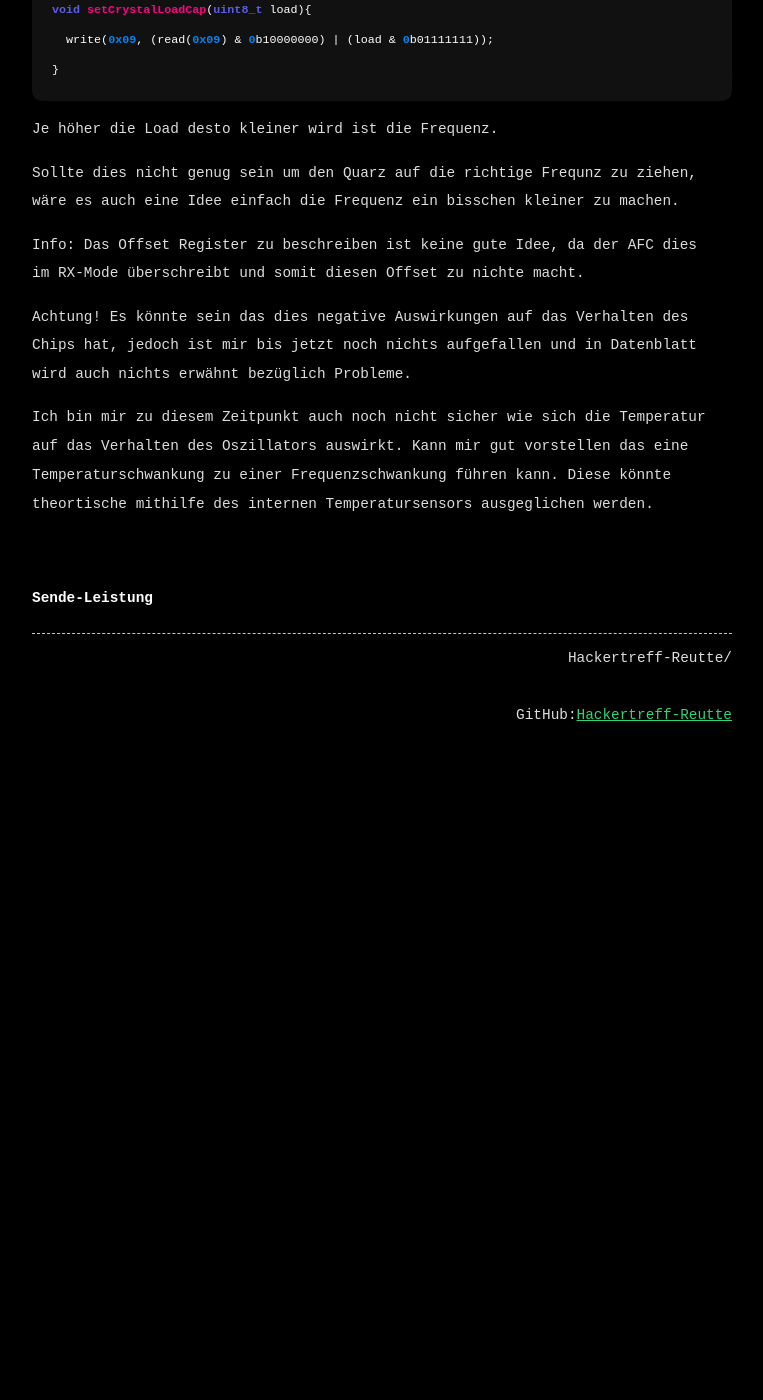
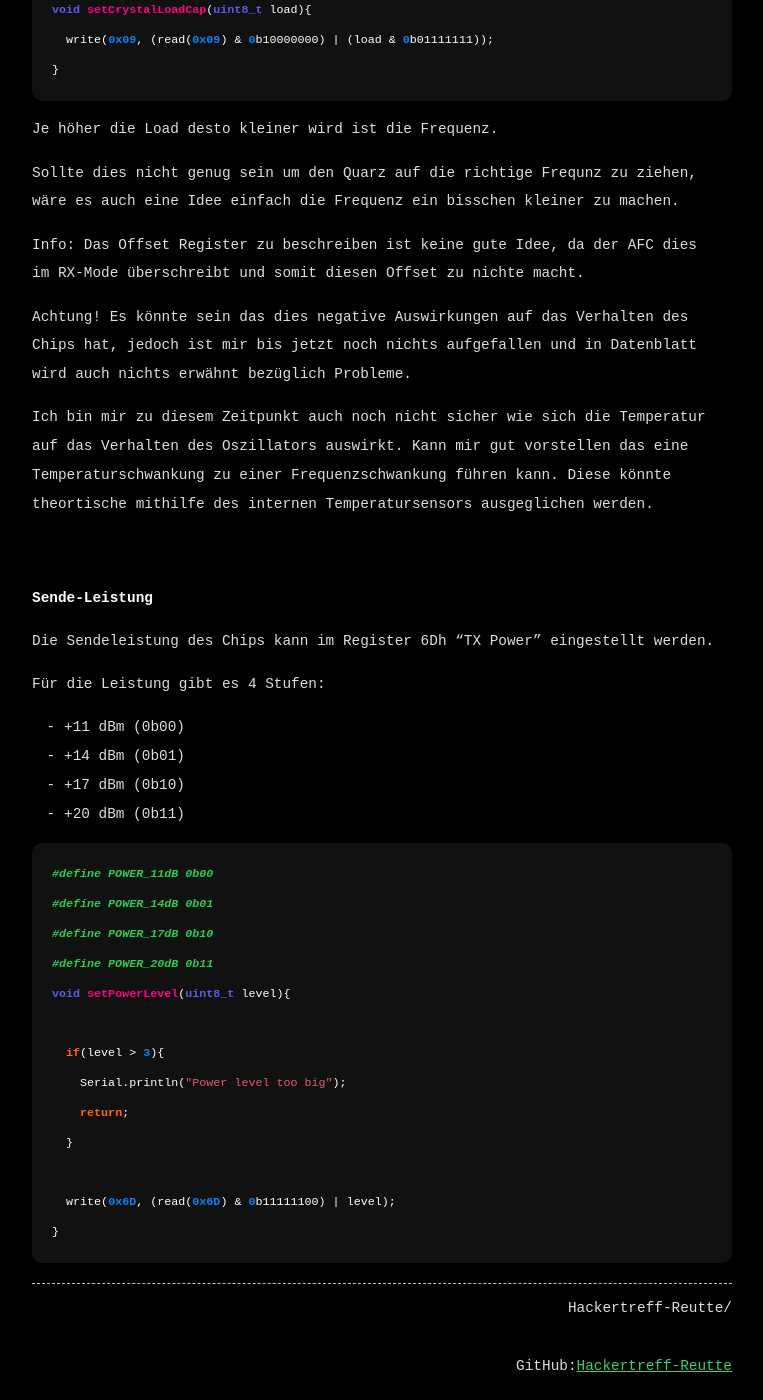
Before and after one commit to Hackertreff-Reutte/Hackertreff-Reutte.github.io, a Jekyll site: the page built from _posts/2021-02-10-DIY-433Mhz-ISM-POCSAG-PAGER-part-3.md, in a window 1280 px wide and 1400 px high, scrolled down 40854 px. Shown: the whole window, without its empty margins (258-1021 px from the left). Built offline with Jekyll 4.4.1, drawn with Linux system fonts in a browser that asks for light colours; before the commit the page ends 41604 px from its top, so only the background shows below that.

Commit message:
sixth part of the new post for the pocsag pager nr 3

````diff
--- a/_posts/2021-02-10-DIY-433Mhz-ISM-POCSAG-PAGER-part-3.md
+++ b/_posts/2021-02-10-DIY-433Mhz-ISM-POCSAG-PAGER-part-3.md
@@ -1500,3 +1500,27 @@ theortische mithilfe des internen Temperatursensors ausgeglichen werden.
 <br>
 
 # Sende-Leistung
+
+Die Sendeleistung des Chips kann im Register 6Dh "TX Power" eingestellt werden.
+
+Für die Leistung gibt es 4 Stufen:
+* +11 dBm (0b00)
+* +14 dBm (0b01)
+* +17 dBm (0b10)
+* +20 dBm (0b11)
+
+```c
+#define POWER_11dB 0b00
+#define POWER_14dB 0b01
+#define POWER_17dB 0b10
+#define POWER_20dB 0b11
+void setPowerLevel(uint8_t level){
+
+  if(level > 3){
+    Serial.println("Power level too big");
+    return;
+  }
+
+  write(0x6D, (read(0x6D) & 0b11111100) | level);
+}
+```
````
